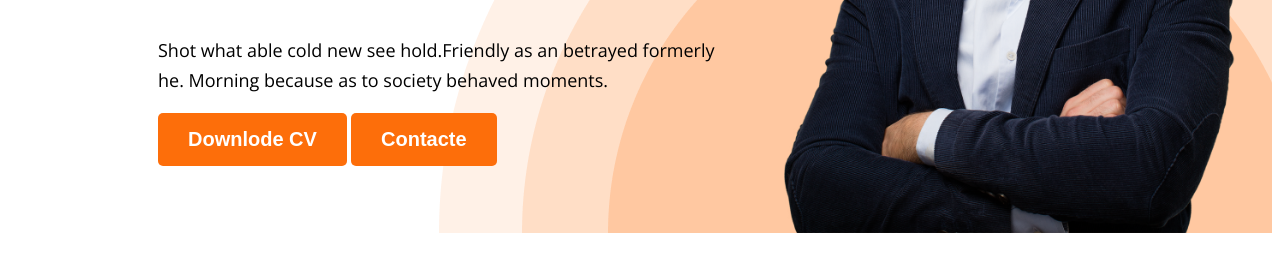
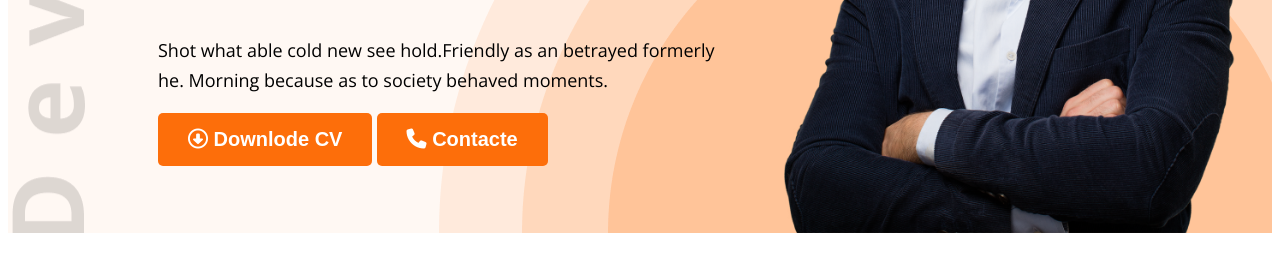
Before and after one commit to razu351724/web-developer-portfolio, a plain HTML site: page index.html in a window 1280 px wide. Shown: the part 535-800 px from the top of the page. Drawn offline with nearby package versions, Linux system fonts and the light colour scheme.

Commit message:
icon add

```diff
--- a/index.html
+++ b/index.html
@@ -28,8 +28,8 @@
                 <h5 class="banner-h5">Hi,I am</h5>
                 <h1 class="banner-h1">Mary Hardy</h1>
                 <p class="banner-p">Shot what able cold new see hold.Friendly as an betrayed formerly he. Morning because as to society behaved moments.</p>
-                <button class="btn-primary">Downlode CV</button>
-                <button class="btn-primary">Contacte</button>
+                <button class="btn-primary"><i class="fa-regular fa-circle-down"></i> Downlode CV</button>
+                <button class="btn-primary"><i class="fa-solid fa-phone"></i> Contacte</button>
             </div>
             <img src="./images/hardy.png" alt="">
         </div>
--- a/styels/styels.css
+++ b/styels/styels.css
@@ -52,8 +52,9 @@ nav ul li a{
 } */
 .header{
     background-color: #FFF8F3;
-    background: url(../images/header_bg.png) no-repeat;
-    background-position: bottom right;
+    background-image: url('../images/developer.png'),url(../images/header_bg.png);
+    background-position: top left, bottom right;
+    background-repeat: no-repeat ;
 
 }
 .banner-h5{
```
